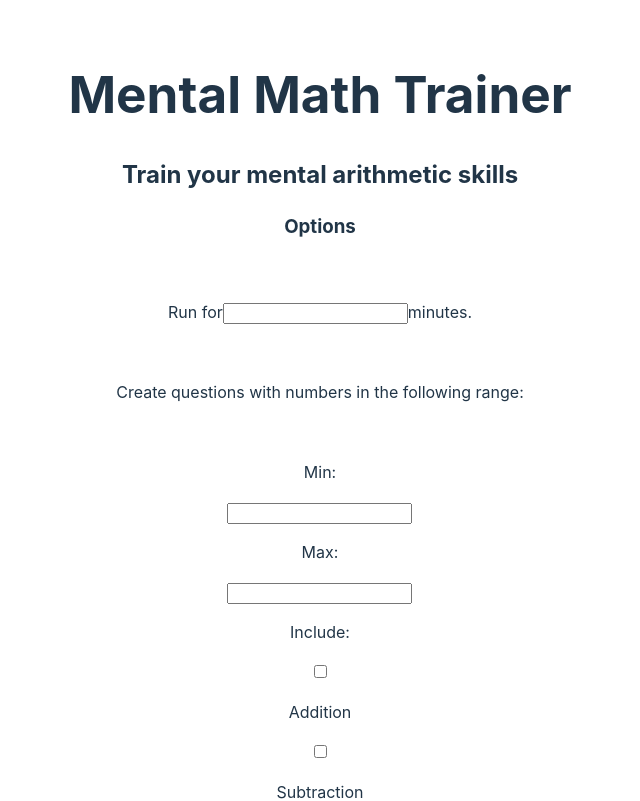
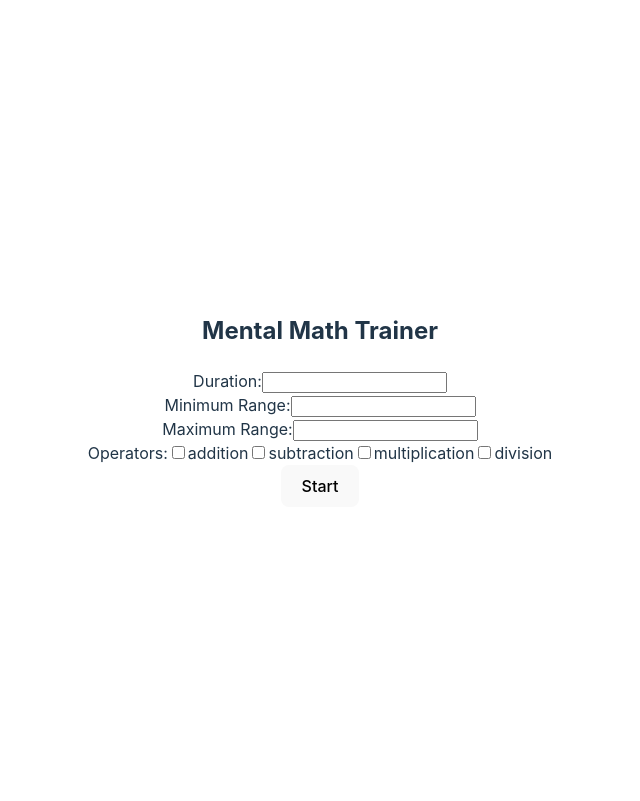
Before and after one commit to Yuvrajchandra/mental-math-trainer, a React (Vite) app: page / in a window 1280 px wide. Shown: the top 801 px of the page, without its empty margins (320-960 px from the left). Built offline with nearby package versions, Linux system fonts and the light colour scheme.

Commit message:
implemented basic functionality

```diff
--- a/src/components/Home/Home.jsx
+++ b/src/components/Home/Home.jsx
@@ -1,149 +1,222 @@
-import { useState } from 'react'
+// import { useState } from 'react'
+// import { useNavigate } from 'react-router-dom';
+// import './Home.css'
+
+// function Home() {
+//   const [duration, setDuration] = useState(0);
+//   const [minRange, setMinRange] = useState(0);
+//   const [maxRange, setMaxRange] = useState(0);
+//   const [operands, setOperands] = useState([]);
+
+
+//   const [isAdditionChecked, setIsAdditionChecked] = useState(false);
+//   const [isSubtractionChecked, setIsSubtractionChecked] = useState(false);
+//   const [isMultiplicationChecked, setIsMultiplicationChecked] = useState(false);
+//   const [isDivisionChecked, setIsDivisionChecked] = useState(false);
+
+
+//   const handleDurationChange =(event) => {
+//     setDuration(event.target.value);
+//   }
+//   const handleMinRangeChange =(event) => {
+//     setMinRange(event.target.value);
+//   }
+//   const handleMaxRangeChange =(event) => {
+//     setMaxRange(event.target.value);
+//   }
+
+
+//   const handleAdditionChange = () => {
+//     setIsAdditionChecked(!isAdditionChecked);
+//     if(isAdditionChecked === false) {
+//       setOperands([...operands,"+"]);
+//     } else {
+//       setOperands(operands.filter(a => a !== "+"));
+//     }
+//   };
+
+//   const handleSubtractionChange = () => {
+//     setIsSubtractionChecked(!isSubtractionChecked);
+//     if(isSubtractionChecked === false) {
+//       setOperands([...operands,"-"]);
+//     } else {
+//       setOperands(operands.filter(a => a !== "-"));
+//     }
+//   };
+
+//   const handleMultiplicationChange = () => {
+//     setIsMultiplicationChecked(!isMultiplicationChecked);
+//     if(isMultiplicationChecked === false) {
+//       setOperands([...operands,"*"]);
+//     } else {
+//       setOperands(operands.filter(a => a !== "*"));
+//     }
+//   };
+
+//   const handleDivisionChange = () => {
+//     setIsDivisionChecked(!isDivisionChecked);
+//     if(isDivisionChecked === false) {
+//       setOperands([...operands,"/"]);
+//     } else {
+//       setOperands(operands.filter(a => a !== "/"));
+//     }
+//   };
+
+//   const navigate = useNavigate();
+
+//   const navigateToChildComponent = () => {
+//     navigate("/trainer", { state: { duration, minRange, maxRange, operands } });
+//   };
+
+//   return (
+//     <>
+//     <h1>Mental Math Trainer</h1>
+//     <h2>Train your mental arithmetic skills</h2>
+//     <h3>Options</h3>
+//     <br />
+//     <p>Run for
+//     <input
+//       type="number"
+//       value={duration || ''}
+//       onChange={handleDurationChange}
+//     />
+//        minutes.</p>
+//     <br />
+//     <p>Create questions with numbers in the following range:</p>
+//     <br />
+//     <p>Min: </p>
+//     <input
+//       type="number"
+//       value={minRange || ''}
+//       onChange={handleMinRangeChange}
+//     />
+//     <br />
+//     <p>Max: </p>
+//     <input
+//       type="number"
+//       value={maxRange || ''}
+//       onChange={handleMaxRangeChange}
+//     />
+//     <br />
+//     <p>Include:</p>
+//     <input
+//       type="checkbox"
+//       id="addition"
+//       name="addition"
+//       value="+"
+//       checked={isAdditionChecked}
+//       onChange={handleAdditionChange}
+//     />
+//     <p>Addition</p>
+//     <input
+//       type="checkbox"
+//       id="subtraction"
+//       name="subtraction"
+//       value="-"
+//       checked={isSubtractionChecked}
+//       onChange={handleSubtractionChange}
+//     />
+//     <p>Subtraction</p>
+//     <input
+//       type="checkbox"
+//       id="multiplication"
+//       name="multiplication"
+//       value="*"
+//       checked={isMultiplicationChecked}
+//       onChange={handleMultiplicationChange}
+//     />
+//     <p>Multiplication</p>
+//     <input
+//       type="checkbox"
+//       id="division"
+//       name="division"
+//       value="/"
+//       checked={isDivisionChecked}
+//       onChange={handleDivisionChange}
+//     />
+//     <p>Division</p>
+//     <button onClick={() => navigateToChildComponent()}>
+//         Start
+//     </button>
+//     {console.log(operands)}
+//     {console.log(minRange)}
+//     {console.log(maxRange)}
+//     {console.log(duration)}
+//     </>
+//   )
+// }
+
+// export default Home;
+
+
+// Home.jsx
+import { useState } from 'react';
 import { useNavigate } from 'react-router-dom';
 import './Home.css'
 
-function Home() {
-  const [duration, setDuration] = useState(0);
-  const [minRange, setMinRange] = useState(0);
-  const [maxRange, setMaxRange] = useState(0);
-  const [operands, setOperands] = useState([]);
+const Home = () => {
+  const navigate = useNavigate();
+  const [duration, setDuration] = useState('');
+  const [minRange, setMinRange] = useState('');
+  const [maxRange, setMaxRange] = useState('');
+  const [operators, setOperators] = useState({
+    addition: false,
+    subtraction: false,
+    multiplication: false,
+    division: false,
+  });
 
-
-  const [isAdditionChecked, setIsAdditionChecked] = useState(false);
-  const [isSubtractionChecked, setIsSubtractionChecked] = useState(false);
-  const [isMultiplicationChecked, setIsMultiplicationChecked] = useState(false);
-  const [isDivisionChecked, setIsDivisionChecked] = useState(false);
-
-
-  const handleDurationChange =(event) => {
-    setDuration(event.target.value);
+  const handleStart = () => {
+    const selectedOperators = Object.keys(operators).filter((op) => operators[op]);
+    if (selectedOperators.length === 0) {
+      alert('Select at least one operator');
+      return;
     }
-  const handleMinRangeChange =(event) => {
-    setMinRange(event.target.value);
-  }
-  const handleMaxRangeChange =(event) => {
-    setMaxRange(event.target.value);
-  }
-
-
-  const handleAdditionChange = () => {
-    setIsAdditionChecked(!isAdditionChecked);
-    if(isAdditionChecked === false) {
-      setOperands([...operands,"+"]);
-    } else {
-      setOperands(operands.filter(a => a !== "+"));
-    }
-  };
-
-  const handleSubtractionChange = () => {
-    setIsSubtractionChecked(!isSubtractionChecked);
-    if(isSubtractionChecked === false) {
-      setOperands([...operands,"-"]);
-    } else {
-      setOperands(operands.filter(a => a !== "-"));
-    }
-  };
-
-  const handleMultiplicationChange = () => {
-    setIsMultiplicationChecked(!isMultiplicationChecked);
-    if(isMultiplicationChecked === false) {
-      setOperands([...operands,"*"]);
-    } else {
-      setOperands(operands.filter(a => a !== "*"));
-    }
-  };
-
-  const handleDivisionChange = () => {
-    setIsDivisionChecked(!isDivisionChecked);
-    if(isDivisionChecked === false) {
-      setOperands([...operands,"/"]);
-    } else {
-      setOperands(operands.filter(a => a !== "/"));
-    }
-  };
-
-  const navigate = useNavigate();
-
-  const navigateToChildComponent = () => {
-    navigate("/trainer", { state: { duration, minRange, maxRange, operands } });
+    navigate('/trainer', {
+      state: {
+        duration,
+        minRange,
+        maxRange,
+        operators: selectedOperators,
+      },
+    });
   };
 
   return (
-    <>
-    <h1>Mental Math Trainer</h1>
-    <h2>Train your mental arithmetic skills</h2>
-    <h3>Options</h3>
+    <div>
+      <h2>Mental Math Trainer</h2>
+      <label>
+        Duration:
+        <input type="text" value={duration} onChange={(e) => setDuration(e.target.value)} />
+      </label>
       <br />
-    <p>Run for
-    <input
-      type="number"
-      value={duration || ''}
-      onChange={handleDurationChange}
-    />
-       minutes.</p>
+      <label>
+        Minimum Range:
+        <input type="text" value={minRange} onChange={(e) => setMinRange(e.target.value)} />
+      </label>
       <br />
-    <p>Create questions with numbers in the following range:</p>
+      <label>
+        Maximum Range:
+        <input type="text" value={maxRange} onChange={(e) => setMaxRange(e.target.value)} />
+      </label>
       <br />
-    <p>Min: </p>
-    <input
-      type="number"
-      value={minRange || ''}
-      onChange={handleMinRangeChange}
-    />
-    <br />
-    <p>Max: </p>
-    <input
-      type="number"
-      value={maxRange || ''}
-      onChange={handleMaxRangeChange}
-    />
-    <br />
-    <p>Include:</p>
+      <label>
+        Operators:
+        {Object.keys(operators).map((op) => (
+          <label key={op}>
             <input
               type="checkbox"
-      id="addition"
-      name="addition"
-      value="+"
-      checked={isAdditionChecked}
-      onChange={handleAdditionChange}
+              checked={operators[op]}
+              onChange={() => setOperators((prev) => ({ ...prev, [op]: !prev[op] }))}
             />
-    <p>Addition</p>
-    <input
-      type="checkbox"
-      id="subtraction"
-      name="subtraction"
-      value="-"
-      checked={isSubtractionChecked}
-      onChange={handleSubtractionChange}
-    />
-    <p>Subtraction</p>
-    <input
-      type="checkbox"
-      id="multiplication"
-      name="multiplication"
-      value="*"
-      checked={isMultiplicationChecked}
-      onChange={handleMultiplicationChange}
-    />
-    <p>Multiplication</p>
-    <input
-      type="checkbox"
-      id="division"
-      name="division"
-      value="/"
-      checked={isDivisionChecked}
-      onChange={handleDivisionChange}
-    />
-    <p>Division</p>
-    <button onClick={() => navigateToChildComponent()}>
-        Start
-    </button>
-    {console.log(operands)}
-    {console.log(minRange)}
-    {console.log(maxRange)}
-    {console.log(duration)}
-    </>
-  )
-}
+            {op}
+          </label>
+        ))}
+      </label>
+      <br />
+      <button onClick={handleStart}>Start</button>
+    </div>
+  );
+};
 
 export default Home;
--- a/src/components/Trainer/Trainer.jsx
+++ b/src/components/Trainer/Trainer.jsx
@@ -1,24 +1,131 @@
-import {Link, useLocation } from "react-router-dom";
+// Trainer.jsx
+import { useState, useEffect } from 'react';
+import { useLocation, useNavigate } from 'react-router-dom';
 
-function Trainer () {
+const Trainer = () => {
+  const navigate = useNavigate();
+  const location = useLocation();
+  const [duration] = useState(location.state.duration * 60); // Convert duration to seconds
+  const [minRange] = useState(location.state.minRange);
+  const [maxRange] = useState(location.state.maxRange);
+  const [operators] = useState(location.state.operators);
+  const [userAnswer, setUserAnswer] = useState('');
+  const [problemsAnswered, setProblemsAnswered] = useState(0);
+  const [problemsSkipped, setProblemsSkipped] = useState(0);
+  const [timeRemaining, setTimeRemaining] = useState(duration);
+  const [problems, setProblems] = useState([]);
 
-    const location = useLocation();
-    const duration = location.state.duration;
-    const minRange = location.state.minRange;
-    const maxRange = location.state.maxRange;
-    const operands = location.state.operands;
+  useEffect(() => {
+    const generateProblem = () => {
+      const operator = operators[Math.floor(Math.random() * operators.length)];
+      const operand1 = Math.floor(Math.random() * (maxRange - minRange + 1) + minRange);
+      const operand2 = Math.floor(Math.random() * (maxRange - minRange + 1) + minRange);
 
-    return (
-        <>
-            <p>This is trainer</p>
-            <Link to="/">Go Home</Link>
-            <p>Duration is: {duration}</p>
-            <p>Min Range is: {minRange}</p>
-            <p>Max Range is: {maxRange}</p>
-            <p>Max Range is: {operands}</p>
+      let result;
+      switch (operator) {
+        case 'addition':
+          result = operand1 + operand2;
+          break;
+        case 'subtraction':
+          result = operand1 - operand2;
+          break;
+        case 'multiplication':
+          result = operand1 * operand2;
+          break;
+        case 'division':
+          result = operand1 / operand2;
+          break;
+        default:
+          break;
+      }
 
-        </>
-    )
-}
+      return {
+        operand1,
+        operand2,
+        operator,
+        result,
+      };
+    };
+
+    const generateProblems = () => {
+      const totalProblems = 100; // Adjust the number as needed
+      const generatedProblems = [];
+      for (let i = 0; i < totalProblems; i++) {
+        generatedProblems.push(generateProblem());
+      }
+      return generatedProblems;
+    };
+
+    setProblems(generateProblems());
+  }, [minRange, maxRange, operators]);
+
+  useEffect(() => {
+    const timer = setInterval(() => {
+      if (timeRemaining > 0) {
+        setTimeRemaining((prev) => prev - 1);
+      } else {
+        showScore();
+      }
+    }, 1000);
+
+    return () => clearInterval(timer);
+  }, [timeRemaining]);
+
+  const handleInputChange = (e) => {
+    setUserAnswer(e.target.value);
+  };
+
+  const handleSkip = () => {
+    setProblemsSkipped((prev) => prev + 1);
+    setUserAnswer('');
+  };
+
+  const handleSubmit = () => {
+    const currentProblem = problems[problemsAnswered];
+    if (parseInt(userAnswer, 10) === currentProblem.result) {
+      setProblemsAnswered((prev) => prev + 1);
+      setUserAnswer('');
+    }
+  };
+
+  const showScore = () => {
+    alert(`Score: ${problemsAnswered} problems answered, ${problemsSkipped} problems skipped`);
+    navigate('/');
+  };
+
+  const handleBackToHome = () => {
+    navigate('/');
+  };
+
+  return (
+    <div>
+      <h2>Mental Math Trainer - Trainer Page</h2>
+      <div>
+        <p>
+          Problem: {problemsAnswered < problems.length ? (
+            `${problems[problemsAnswered].operand1} ${problems[problemsAnswered].operator} ${problems[problemsAnswered].operand2} =`
+          ) : (
+            'No more problems'
+          )}
+        </p>
+        {problemsAnswered < problems.length && (
+          <>
+            <input type="text" value={userAnswer} onChange={handleInputChange} />
+            <button onClick={handleSubmit}>Submit</button>
+            <button onClick={handleSkip}>Skip</button>
+          </>
+        )}
+      </div>
+      <div>
+        <p>Total Problems Answered: {problemsAnswered}</p>
+        <p>Total Problems Skipped: {problemsSkipped}</p>
+      </div>
+      <div>
+        <p>Time Remaining: {Math.floor(timeRemaining / 60)} minutes {timeRemaining % 60} seconds</p>
+      </div>
+      <button onClick={handleBackToHome}>Back to Home</button>
+    </div>
+  );
+};
 
 export default Trainer;
```
Lines whose indentation alone changed are shown as unchanged.
